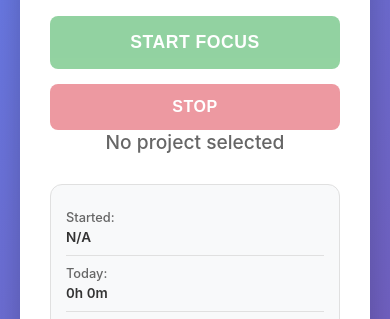
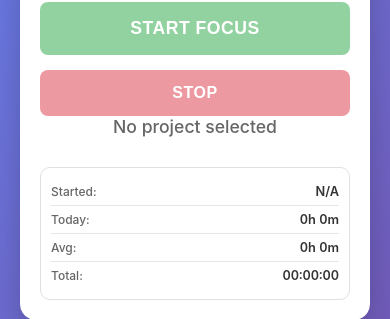
Before and after one commit to shahram10715/timeTracking, a plain HTML site: page index.html in a window 390 px wide. Shown: the part 197-516 px from the top of the page. Drawn offline with nearby package versions, Linux system fonts and the light colour scheme.

Commit message:
mobile device view updated

```diff
--- a/styles.css
+++ b/styles.css
@@ -41,6 +41,12 @@ section {
     border-radius: 16px;
     padding: 30px;
     box-shadow: 0 10px 30px rgba(0, 0, 0, 0.2);
+}
+
+@media (max-width: 768px) {
+    section {
+        padding: 20px;
+    }
 }
 
 section h2 {
@@ -141,18 +147,8 @@ section h2 {
     color: #333;
 }
 
-.project-time {
-    font-size: 0.85rem;
-    color: #666;
-    white-space: nowrap;
-}
-
 .project-item.active .project-name {
     color: white;
-}
-
-.project-item.active .project-time {
-    color: rgba(255, 255, 255, 0.85);
 }
 
 
@@ -488,7 +484,12 @@ section h2 {
     }
 
     .timer-time {
-        font-size: 3rem;
+        font-size: 2.8rem;
+    }
+
+    .timer-project {
+        font-size: 1.1rem;
+        margin-bottom: 10px;
     }
 
     .add-project {
@@ -500,23 +501,39 @@ section h2 {
     }
 
     .timer-stats {
-        margin-top: 15px;
-        padding: 15px;
+        margin-top: 12px;
+        padding: 10px;
+        background: rgba(255, 255, 255, 0.9);
+        border-radius: 10px;
+        border: 1px solid #e0e0e0;
     }
 
     .timer-stat-item {
-        flex-direction: column;
-        align-items: flex-start;
-        gap: 4px;
-        padding: 10px 0;
+        display: flex;
+        justify-content: space-between;
+        align-items: center;
+        padding: 6px 0;
+        border-bottom: 1px solid rgba(0, 0, 0, 0.1);
+    }
+
+    .timer-stat-item:last-child {
+        border-bottom: none;
     }
 
     .stat-label {
-        font-size: 0.8rem;
+        font-size: 0.75rem;
+        color: #666;
+        font-weight: 500;
+        flex-shrink: 0;
     }
 
     .stat-value {
-        font-size: 0.85rem;
+        font-size: 0.8rem;
+        color: #333;
+        font-weight: 600;
+        font-variant-numeric: tabular-nums;
+        text-align: right;
+        flex: 1;
     }
 
     .btn {
```
